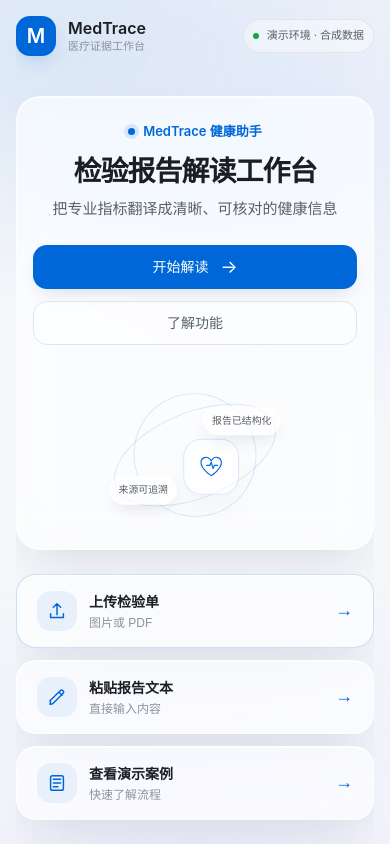
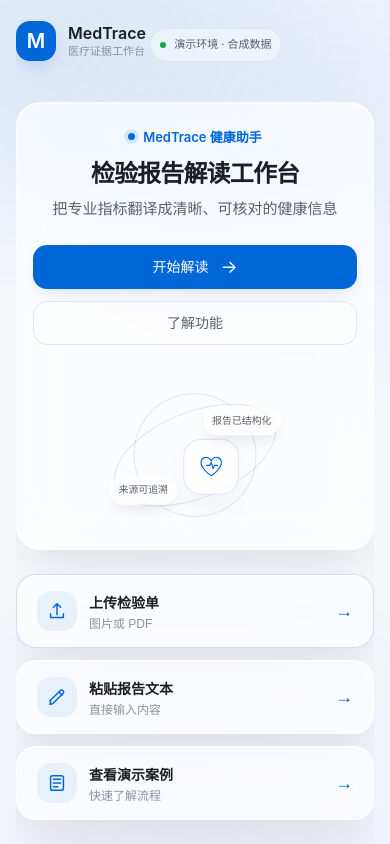
Before and after one commit to tyc13410573416-droid/collocate-mobile, a plain HTML site: page docs/index.html in a window 390 px wide. Shown: the top 844 px of the page. Drawn offline with Linux system fonts and the light colour scheme.

Commit message:
fix: fit glass dashboard cleanly on narrow mobile screens

```diff
--- a/docs/index.html
+++ b/docs/index.html
@@ -4,7 +4,7 @@
     <meta charset="utf-8" />
     <meta name="viewport" content="width=device-width, initial-scale=1" />
     <title>检验报告解读演示</title>
-    <link rel="stylesheet" href="static/app.css?v=20261116-ui-v7" />
+    <link rel="stylesheet" href="static/app.css?v=20261116-ui-v8" />
   </head>
   <body>
     <div class="app-frame">
@@ -146,7 +146,7 @@ AST 35 U/L（参考范围 0—40）
         <svg class="graph-svg" id="graphSvg" viewBox="0 0 720 270" role="img" aria-label="知识关联网络示意图"></svg>
       </div>
     </div>
-    <script src="static/demo-results.js?v=20261116-ui-v7"></script>
-    <script src="static/app.js?v=20261116-ui-v7"></script>
+    <script src="static/demo-results.js?v=20261116-ui-v8"></script>
+    <script src="static/app.js?v=20261116-ui-v8"></script>
   </body>
 </html>
--- a/docs/static/app.css
+++ b/docs/static/app.css
@@ -790,12 +790,16 @@ input:focus, textarea:focus { border-color: rgba(0,103,217,.42); outline: 3px so
 }
 @media (max-width: 480px) {
   .shell { width: calc(100% - 32px); }
-  .demo-pill { padding: 7px 9px; font-size: 11px; }
+  .site-header { display: block; }
+  .demo-pill { display: inline-flex; max-width: none; margin-top: 12px; padding: 7px 9px; font-size: 11px; }
   .site-brand small { font-size: 11px; }
-  h1 { max-width: 100%; font-size: 28px; overflow-wrap: anywhere; }
+  h1 { max-width: 100%; font-size: 24px; overflow-wrap: anywhere; }
   .consumer-hero { padding: 24px 16px; border-radius: 24px; }
+  .consumer-hero h1 { width: 100%; word-break: break-all; white-space: normal; }
   .consumer-hero-actions { flex-direction: column; align-items: stretch; }
   .consumer-primary, .consumer-secondary { width: 100%; }
+  .quick-actions { display: flex; flex-direction: column; }
+  .quick-action { width: 100%; }
   .notice { padding: 14px 16px; }
   .about-panel { border-radius: 16px; }
   .card { padding: 20px 16px; }
--- a/phase1/static/app.css
+++ b/phase1/static/app.css
@@ -790,12 +790,16 @@ input:focus, textarea:focus { border-color: rgba(0,103,217,.42); outline: 3px so
 }
 @media (max-width: 480px) {
   .shell { width: calc(100% - 32px); }
-  .demo-pill { padding: 7px 9px; font-size: 11px; }
+  .site-header { display: block; }
+  .demo-pill { display: inline-flex; max-width: none; margin-top: 12px; padding: 7px 9px; font-size: 11px; }
   .site-brand small { font-size: 11px; }
-  h1 { max-width: 100%; font-size: 28px; overflow-wrap: anywhere; }
+  h1 { max-width: 100%; font-size: 24px; overflow-wrap: anywhere; }
   .consumer-hero { padding: 24px 16px; border-radius: 24px; }
+  .consumer-hero h1 { width: 100%; word-break: break-all; white-space: normal; }
   .consumer-hero-actions { flex-direction: column; align-items: stretch; }
   .consumer-primary, .consumer-secondary { width: 100%; }
+  .quick-actions { display: flex; flex-direction: column; }
+  .quick-action { width: 100%; }
   .notice { padding: 14px 16px; }
   .about-panel { border-radius: 16px; }
   .card { padding: 20px 16px; }
```
Also changed, not shown: phase1/templates/index.html (+2 -2 lines).
